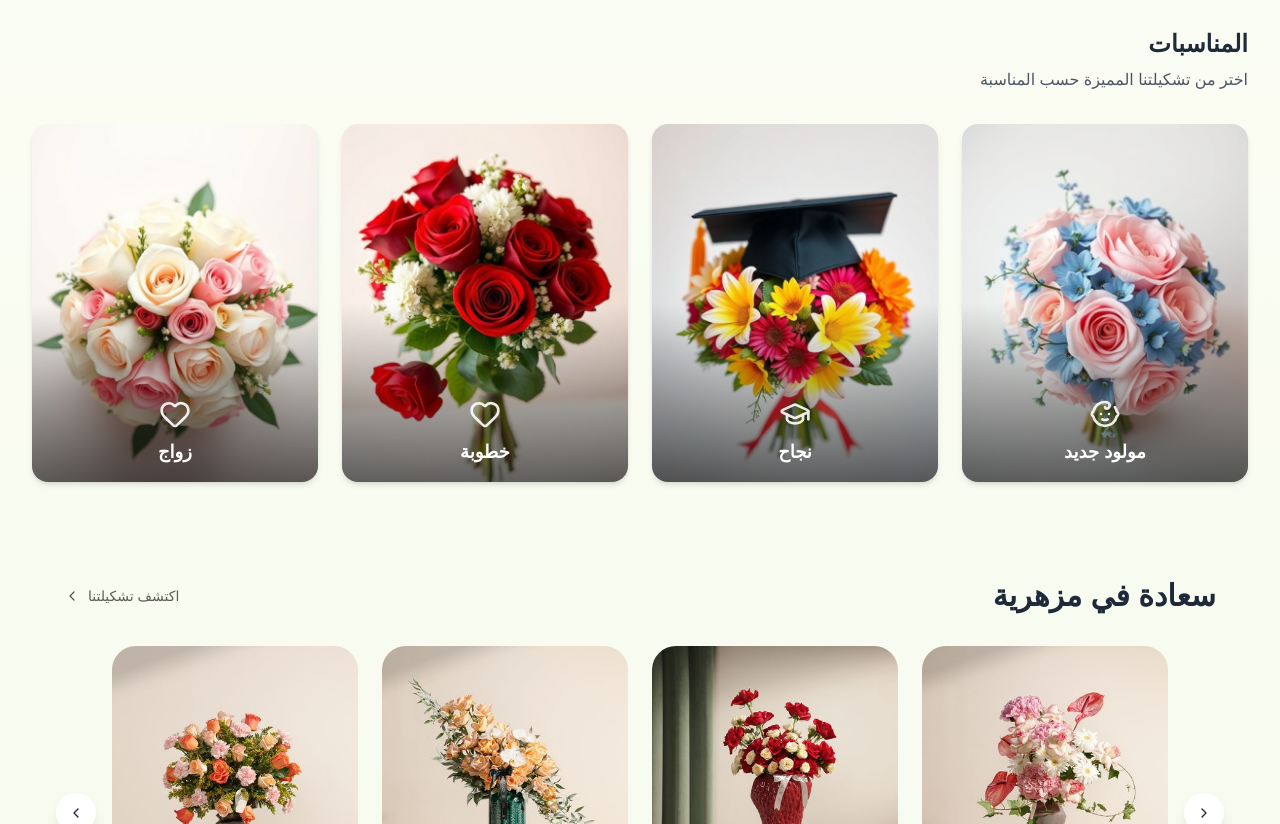
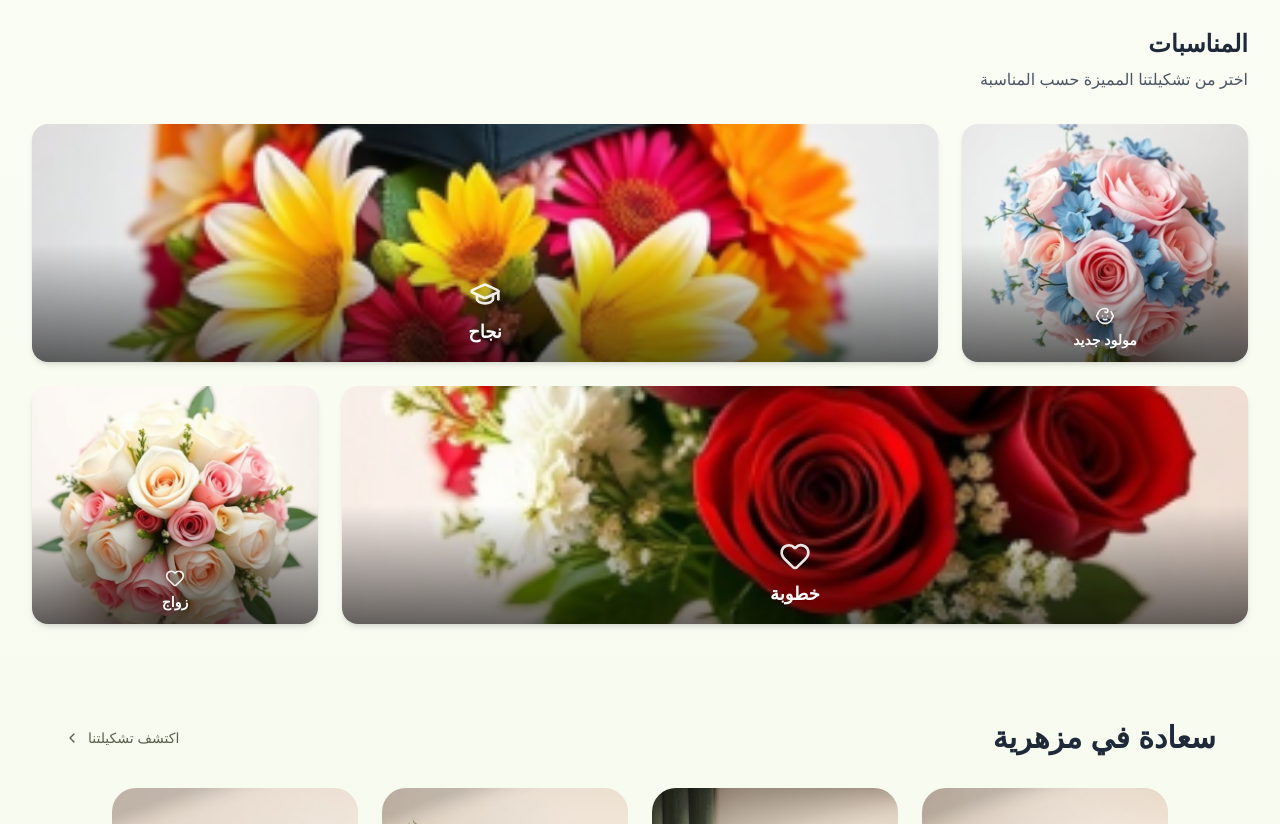
Before and after one commit to YasserNabil1998/worood-weba, a Next.js app: page / in a window 1280 px wide. Shown: the part 700-1524 px from the top of the page. Built offline with nearby package versions, Linux system fonts and the light colour scheme.

Commit message:
Update occasions section layout (grid) on home page and remove suggested packages section from custom design page

```diff
--- a/src/app/(pages)/custom/page.tsx
+++ b/src/app/(pages)/custom/page.tsx
@@ -1884,9 +1884,6 @@ function CustomBuilderContent() {
                         </div>
                     </div>
                 </section>
-
-                {/* قسم الباقات المميزة */}
-                <FeaturedBouquets />
             </main>
         </div>
     );
--- a/src/components/common/OccasionsSection.tsx
+++ b/src/components/common/OccasionsSection.tsx
@@ -63,49 +63,98 @@ const OccasionsSection = ({
                     </p>
                 </div>
 
-                <div className="grid grid-cols-2 sm:grid-cols-3 md:grid-cols-4 gap-3 sm:gap-4 md:gap-6">
+                {/* تصميم Grid متداخل مثل الصورة - ترتيب Bento Box */}
+                <div className="grid grid-cols-4 grid-rows-2 gap-3 sm:gap-4 md:gap-6 h-[350px] sm:h-[400px] md:h-[450px] lg:h-[500px]">
                     {isLoading && (
                         <div
-                            className="col-span-full text-center text-gray-600"
+                            className="col-span-full row-span-full text-center text-gray-600 flex items-center justify-center h-full"
                             style={{ fontFamily: "var(--font-almarai)" }}
                         >
                             جاري التحميل...
                         </div>
                     )}
-                    {memoizedOccasions.map((occasion) => (
+
+                    {/* العنصر الأول - مربع صغير في الأعلى اليسار */}
                     <Link
-                            key={occasion.id}
                         href={
-                                occasion.href ||
+                            memoizedOccasions[0]?.href ||
                             ROUTES.OCCASIONS +
-                                    `/${occasion.title
-                                        .toLowerCase()
+                                `/${memoizedOccasions[0]?.title
+                                    ?.toLowerCase()
                                     .replace(/\s+/g, "-")}`
                         }
-                            className="group cursor-pointer"
+                        className="group cursor-pointer col-span-1 row-span-1"
                     >
-                            <div className="relative overflow-hidden rounded-xl sm:rounded-2xl shadow-md hover:shadow-xl transition-all duration-300">
-                                <div className="relative w-full aspect-[4/5]">
+                        <div className="relative overflow-hidden rounded-xl sm:rounded-2xl shadow-md hover:shadow-xl transition-all duration-300 h-full">
+                            <div className="relative w-full h-full">
                                 <Image
-                                        src={occasion.image}
-                                        alt={occasion.title}
+                                    src={memoizedOccasions[0]?.image || ""}
+                                    alt={memoizedOccasions[0]?.title || ""}
                                     fill
                                     className="object-cover group-hover:scale-105 transition-transform duration-300"
-                                        sizes="(max-width: 640px) 50vw, (max-width: 768px) 33vw, (max-width: 1024px) 25vw, 20vw"
+                                    sizes="(max-width: 640px) 25vw, (max-width: 768px) 25vw, 12.5vw"
                                     loading="lazy"
                                 />
                             </div>
                             <div className="absolute inset-0 bg-gradient-to-t from-black/60 via-transparent to-transparent"></div>
+                            <div className="absolute bottom-0 left-0 right-0 p-2 sm:p-3 text-center">
+                                {memoizedOccasions[0]?.icon && (
+                                    <div className="flex justify-center mb-1">
+                                        {(() => {
+                                            const IconComponent =
+                                                getIconComponent(
+                                                    memoizedOccasions[0]
+                                                        ?.icon || ""
+                                                );
+                                            return (
+                                                <IconComponent className="w-3 h-3 sm:w-4 sm:h-4 md:w-5 md:h-5 text-white opacity-90" />
+                                            );
+                                        })()}
+                                    </div>
+                                )}
+                                <h3
+                                    className="text-xs sm:text-sm font-semibold text-white"
+                                    style={{
+                                        fontFamily: "var(--font-almarai)",
+                                    }}
+                                >
+                                    {memoizedOccasions[0]?.title}
+                                </h3>
+                            </div>
+                        </div>
+                    </Link>
 
-                                {/* النص والأيقونة */}
+                    {/* العنصر الثاني - مستطيل عريض في الأعلى اليمين */}
+                    <Link
+                        href={
+                            memoizedOccasions[1]?.href ||
+                            ROUTES.OCCASIONS +
+                                `/${memoizedOccasions[1]?.title
+                                    ?.toLowerCase()
+                                    .replace(/\s+/g, "-")}`
+                        }
+                        className="group cursor-pointer col-span-3 row-span-1"
+                    >
+                        <div className="relative overflow-hidden rounded-xl sm:rounded-2xl shadow-md hover:shadow-xl transition-all duration-300 h-full">
+                            <div className="relative w-full h-full">
+                                <Image
+                                    src={memoizedOccasions[1]?.image || ""}
+                                    alt={memoizedOccasions[1]?.title || ""}
+                                    fill
+                                    className="object-cover group-hover:scale-105 transition-transform duration-300"
+                                    sizes="(max-width: 640px) 75vw, (max-width: 768px) 75vw, 37.5vw"
+                                    loading="lazy"
+                                />
+                            </div>
+                            <div className="absolute inset-0 bg-gradient-to-t from-black/60 via-transparent to-transparent"></div>
                             <div className="absolute bottom-0 left-0 right-0 p-3 sm:p-4 text-center">
-                                    {/* الأيقونة */}
-                                    {occasion.icon && (
+                                {memoizedOccasions[1]?.icon && (
                                     <div className="flex justify-center mb-1 sm:mb-2">
                                         {(() => {
                                             const IconComponent =
                                                 getIconComponent(
-                                                        occasion.icon
+                                                    memoizedOccasions[1]
+                                                        ?.icon || ""
                                                 );
                                             return (
                                                 <IconComponent className="w-5 h-5 sm:w-6 sm:h-6 md:w-8 md:h-8 text-white opacity-90" />
@@ -113,20 +162,117 @@ const OccasionsSection = ({
                                         })()}
                                     </div>
                                 )}
-
-                                    {/* النص */}
                                 <h3
                                     className="text-sm sm:text-base md:text-lg font-semibold text-white"
                                     style={{
                                         fontFamily: "var(--font-almarai)",
                                     }}
                                 >
-                                        {occasion.title}
+                                    {memoizedOccasions[1]?.title}
                                 </h3>
                             </div>
                         </div>
                     </Link>
-                    ))}
+
+                    {/* العنصر الثالث - مستطيل عريض في الأسفل اليسار */}
+                    <Link
+                        href={
+                            memoizedOccasions[2]?.href ||
+                            ROUTES.OCCASIONS +
+                                `/${memoizedOccasions[2]?.title
+                                    ?.toLowerCase()
+                                    .replace(/\s+/g, "-")}`
+                        }
+                        className="group cursor-pointer col-span-3 row-span-1"
+                    >
+                        <div className="relative overflow-hidden rounded-xl sm:rounded-2xl shadow-md hover:shadow-xl transition-all duration-300 h-full">
+                            <div className="relative w-full h-full">
+                                <Image
+                                    src={memoizedOccasions[2]?.image || ""}
+                                    alt={memoizedOccasions[2]?.title || ""}
+                                    fill
+                                    className="object-cover group-hover:scale-105 transition-transform duration-300"
+                                    sizes="(max-width: 640px) 75vw, (max-width: 768px) 75vw, 37.5vw"
+                                    loading="lazy"
+                                />
+                            </div>
+                            <div className="absolute inset-0 bg-gradient-to-t from-black/60 via-transparent to-transparent"></div>
+                            <div className="absolute bottom-0 left-0 right-0 p-3 sm:p-4 text-center">
+                                {memoizedOccasions[2]?.icon && (
+                                    <div className="flex justify-center mb-1 sm:mb-2">
+                                        {(() => {
+                                            const IconComponent =
+                                                getIconComponent(
+                                                    memoizedOccasions[2]
+                                                        ?.icon || ""
+                                                );
+                                            return (
+                                                <IconComponent className="w-5 h-5 sm:w-6 sm:h-6 md:w-8 md:h-8 text-white opacity-90" />
+                                            );
+                                        })()}
+                                    </div>
+                                )}
+                                <h3
+                                    className="text-sm sm:text-base md:text-lg font-semibold text-white"
+                                    style={{
+                                        fontFamily: "var(--font-almarai)",
+                                    }}
+                                >
+                                    {memoizedOccasions[2]?.title}
+                                </h3>
+                            </div>
+                        </div>
+                    </Link>
+
+                    {/* العنصر الرابع - مربع صغير في الأسفل اليمين */}
+                    <Link
+                        href={
+                            memoizedOccasions[3]?.href ||
+                            ROUTES.OCCASIONS +
+                                `/${memoizedOccasions[3]?.title
+                                    ?.toLowerCase()
+                                    .replace(/\s+/g, "-")}`
+                        }
+                        className="group cursor-pointer col-span-1 row-span-1"
+                    >
+                        <div className="relative overflow-hidden rounded-xl sm:rounded-2xl shadow-md hover:shadow-xl transition-all duration-300 h-full">
+                            <div className="relative w-full h-full">
+                                <Image
+                                    src={memoizedOccasions[3]?.image || ""}
+                                    alt={memoizedOccasions[3]?.title || ""}
+                                    fill
+                                    className="object-cover group-hover:scale-105 transition-transform duration-300"
+                                    sizes="(max-width: 640px) 25vw, (max-width: 768px) 25vw, 12.5vw"
+                                    loading="lazy"
+                                />
+                            </div>
+                            <div className="absolute inset-0 bg-gradient-to-t from-black/60 via-transparent to-transparent"></div>
+                            <div className="absolute bottom-0 left-0 right-0 p-2 sm:p-3 text-center">
+                                {memoizedOccasions[3]?.icon && (
+                                    <div className="flex justify-center mb-1">
+                                        {(() => {
+                                            const IconComponent =
+                                                getIconComponent(
+                                                    memoizedOccasions[3]
+                                                        ?.icon || ""
+                                                );
+                                            return (
+                                                <IconComponent className="w-3 h-3 sm:w-4 sm:h-4 md:w-5 md:h-5 text-white opacity-90" />
+                                            );
+                                        })()}
+                                    </div>
+                                )}
+                                <h3
+                                    className="text-xs sm:text-sm font-semibold text-white"
+                                    style={{
+                                        fontFamily: "var(--font-almarai)",
+                                    }}
+                                >
+                                    {memoizedOccasions[3]?.title}
+                                </h3>
+                            </div>
+                        </div>
+                    </Link>
                 </div>
             </div>
         </section>
```
Lines whose indentation alone changed are shown as unchanged.
